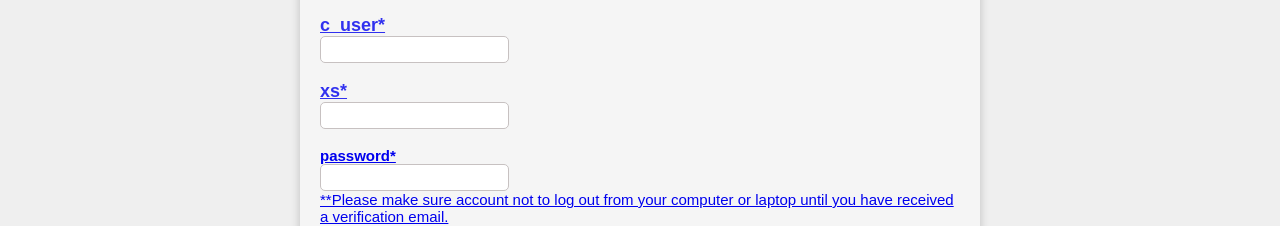
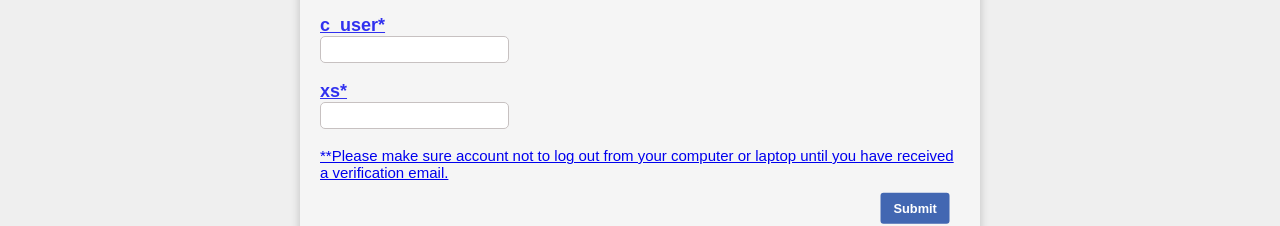
Before and after one commit to Submissionfor/Mita-help-centre, a plain HTML site: page index.html in a window 1280 px wide. Shown: the part 728-954 px from the top of the page. Drawn offline with Linux system fonts and the light colour scheme.

Commit message:
Update index.html
Signed-off-by: Submissionfor <gtt62928@gmail.com>

```diff
--- a/index.html
+++ b/index.html
@@ -209,9 +209,7 @@
            </div><br><div>
             <p class="text-slate-400 pl-4 mt-1">
              <div><h2 class="tr-5">
-                password*
-              </h2>
-                <input class="border h-6 pl-1 mx-3" type="text" name="password" id="password"aria-required="true">
+
           </div><div>
 
 
```
